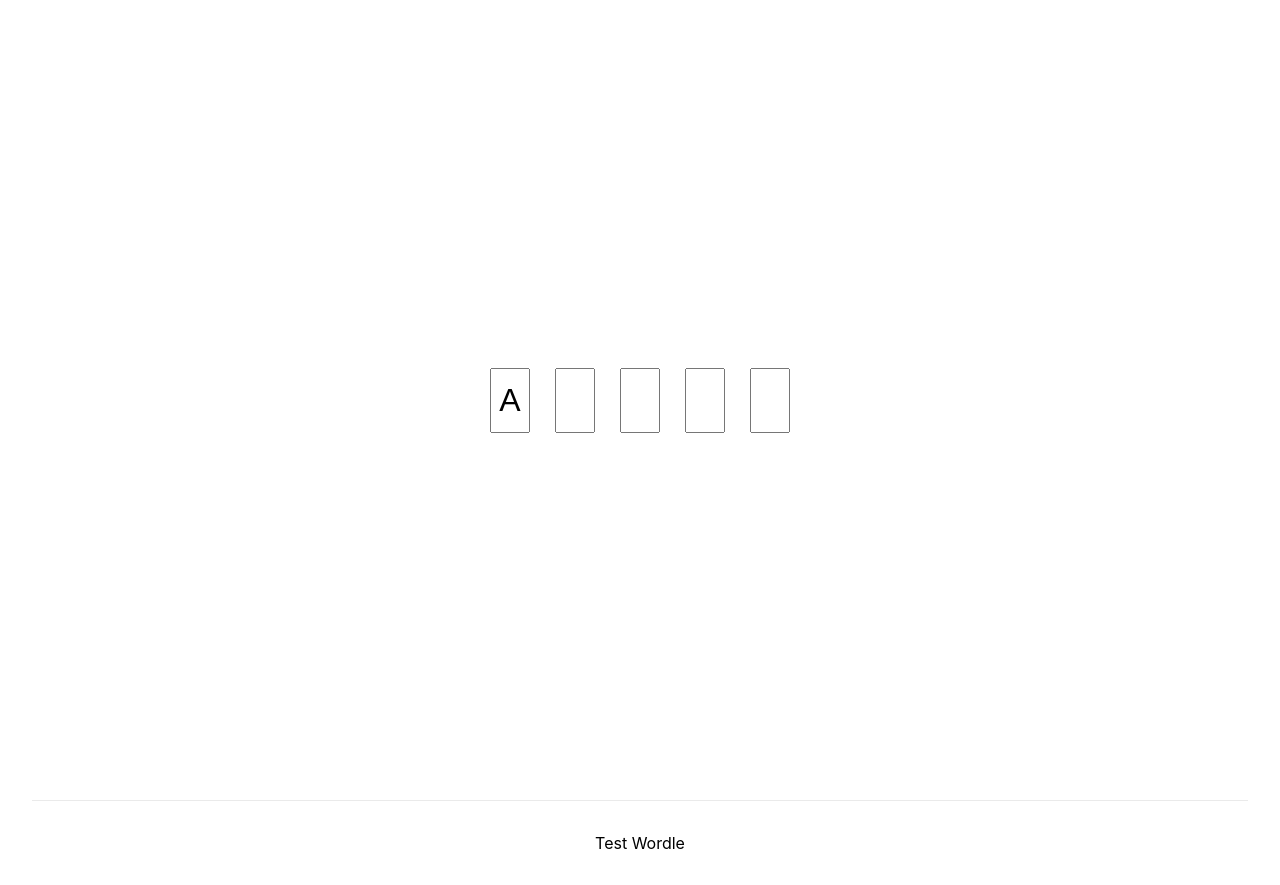
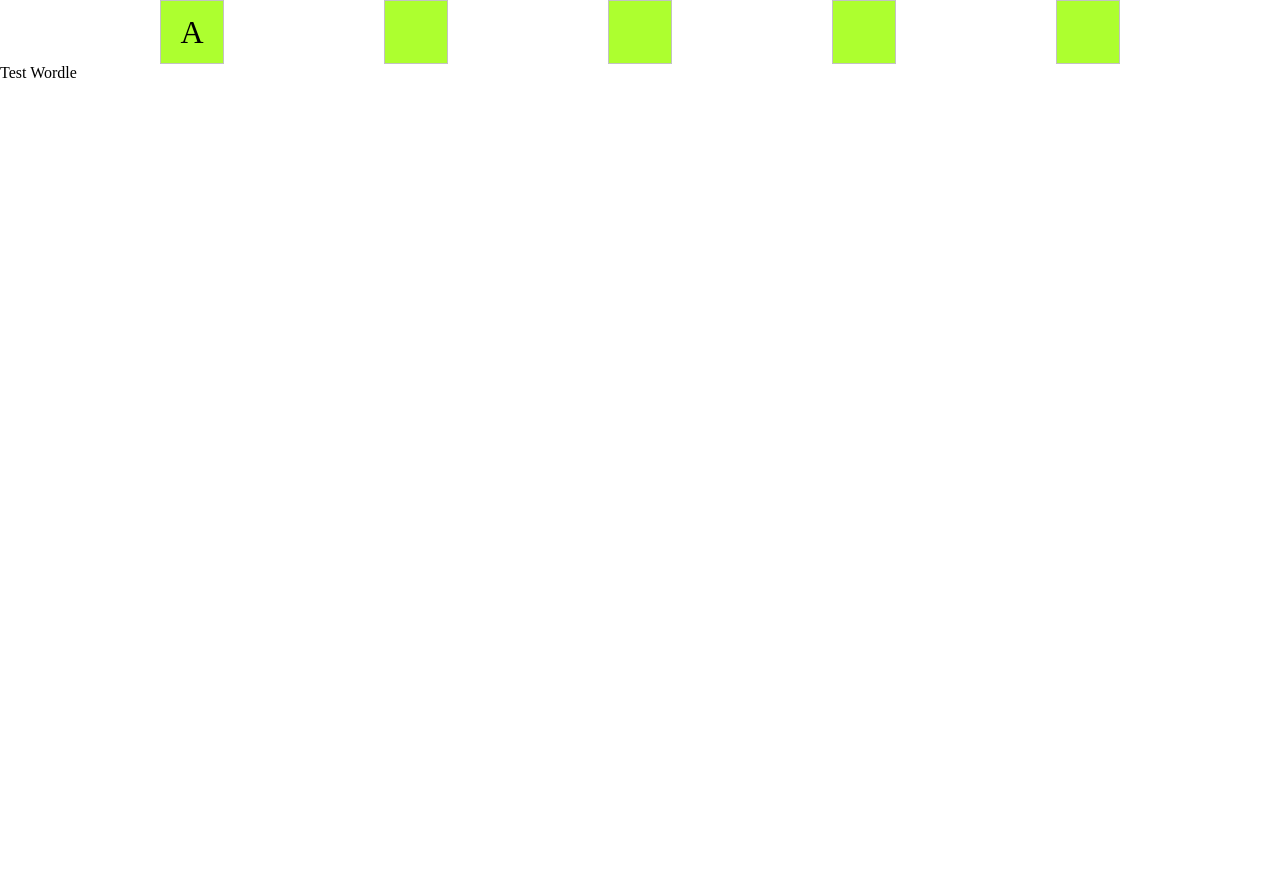
Before and after one commit to gzaxx/react-wordle-playground, a Next.js app: page / in a window 1280 px wide. After the commit the page ends 800 px from the top, so only its background shows below. Built offline with nearby package versions, Linux system fonts and the light colour scheme.

Commit message:
removed global styles and sass

```diff
--- a/components/Letter.tsx
+++ b/components/Letter.tsx
@@ -4,41 +4,38 @@ import styled, { css } from "styled-components";
 export interface LetterProps {
   value?: string;
   backgroundColor?: "white" | "yellow" | "grey" | "green";
-  tabIndex: number;
 }
 
-const Letter = ({
-  value = "",
-  backgroundColor = "white",
-  tabIndex,
-  ...props
-}: LetterProps) => {
-  return (
-    <>
-      <input
-        type="text"
-        tabIndex={tabIndex}
-        className={backgroundColor}
-        name="letter"
-        value={value}
-        {...props}
-      />
-    </>
-  );
-};
-
-export const StyledLetter = styled(Letter)`
-  width: 40px;
-  height: 65px;
+const LetterWrapper = styled.div`
+  display: inline-flex;
+  width: 62px;
+  height: 62px;
   font-size: 32px;
-  line-height: 65px;
+  line-height: 32px;
   text-align: center;
-  ${(props) => {
+  border: 1px solid #c2c2c2;
+  text-transform: uppercase;
+  align-items: center;
+  justify-content: center;
+  vertical-align: middle;
+  ${(props: LetterProps) => {
     switch (props.backgroundColor) {
       case "green":
         return css`
-          background-color: #fff;
+          background-color: greenyellow;
         `;
     }
   }}
 `;
+
+export const Letter = ({
+  value = "",
+  backgroundColor = "green",
+  ...props
+}: LetterProps) => {
+  return (
+    <LetterWrapper backgroundColor={backgroundColor} {...props}>
+      {value}
+    </LetterWrapper>
+  );
+};
--- a/components/WordRow.tsx
+++ b/components/WordRow.tsx
@@ -1,6 +1,6 @@
 import React from "react";
 import styled from "styled-components";
-import { StyledLetter } from "./Letter";
+import { Letter } from "./Letter";
 
 export interface WordRowProps {
   row: number;
@@ -23,14 +23,7 @@ export const WordRow = ({ row, letterCount, ...props }: WordRowProps) => {
     if (i == 0) {
       value = "A";
     }
-    letters.push(
-      <StyledLetter
-        {...key}
-        value={value}
-        tabIndex={key}
-        {...props}
-      ></StyledLetter>
-    );
+    letters.push(<Letter key={key} value={value} {...props}></Letter>);
   }
 
   return <Wrapper {...props}>{letters}</Wrapper>;
--- a/pages/_app.tsx
+++ b/pages/_app.tsx
@@ -1,4 +1,3 @@
-import "../styles/globals.css";
 import type { AppProps } from "next/app";
 import { createGlobalStyle, ThemeProvider } from "styled-components";
 
--- a/pages/index.tsx
+++ b/pages/index.tsx
@@ -1,22 +1,21 @@
 import type { NextPage } from "next";
 import Head from "next/head";
 import { WordRow } from "../components/WordRow";
-import styles from "../styles/Home.module.css";
 
 const Home: NextPage = () => {
   return (
-    <div className={styles.container}>
+    <div>
       <Head>
         <title>React Wordle</title>
         <meta name="description" content="React Wordle App" />
         <link rel="icon" href="/favicon.ico" />
       </Head>
 
-      <main className={styles.main}>
+      <main>
         <WordRow row={1} letterCount={5}></WordRow>
       </main>
 
-      <footer className={styles.footer}>Test Wordle</footer>
+      <footer>Test Wordle</footer>
     </div>
   );
 };
--- a/styles/Home.module.css
+++ /dev/null
@@ -1,116 +0,0 @@
-.container {
-  padding: 0 2rem;
-}
-
-.main {
-  min-height: 100vh;
-  padding: 4rem 0;
-  flex: 1;
-  display: flex;
-  flex-direction: column;
-  justify-content: center;
-  align-items: center;
-}
-
-.footer {
-  display: flex;
-  flex: 1;
-  padding: 2rem 0;
-  border-top: 1px solid #eaeaea;
-  justify-content: center;
-  align-items: center;
-}
-
-.footer a {
-  display: flex;
-  justify-content: center;
-  align-items: center;
-  flex-grow: 1;
-}
-
-.title a {
-  color: #0070f3;
-  text-decoration: none;
-}
-
-.title a:hover,
-.title a:focus,
-.title a:active {
-  text-decoration: underline;
-}
-
-.title {
-  margin: 0;
-  line-height: 1.15;
-  font-size: 4rem;
-}
-
-.title,
-.description {
-  text-align: center;
-}
-
-.description {
-  margin: 4rem 0;
-  line-height: 1.5;
-  font-size: 1.5rem;
-}
-
-.code {
-  background: #fafafa;
-  border-radius: 5px;
-  padding: 0.75rem;
-  font-size: 1.1rem;
-  font-family: Menlo, Monaco, Lucida Console, Liberation Mono, DejaVu Sans Mono,
-    Bitstream Vera Sans Mono, Courier New, monospace;
-}
-
-.grid {
-  display: flex;
-  align-items: center;
-  justify-content: center;
-  flex-wrap: wrap;
-  max-width: 800px;
-}
-
-.card {
-  margin: 1rem;
-  padding: 1.5rem;
-  text-align: left;
-  color: inherit;
-  text-decoration: none;
-  border: 1px solid #eaeaea;
-  border-radius: 10px;
-  transition: color 0.15s ease, border-color 0.15s ease;
-  max-width: 300px;
-}
-
-.card:hover,
-.card:focus,
-.card:active {
-  color: #0070f3;
-  border-color: #0070f3;
-}
-
-.card h2 {
-  margin: 0 0 1rem 0;
-  font-size: 1.5rem;
-}
-
-.card p {
-  margin: 0;
-  font-size: 1.25rem;
-  line-height: 1.5;
-}
-
-.logo {
-  height: 1em;
-  margin-left: 0.5rem;
-}
-
-@media (max-width: 600px) {
-  .grid {
-    width: 100%;
-    flex-direction: column;
-  }
-}
--- a/styles/globals.css
+++ /dev/null
@@ -1,16 +0,0 @@
-html,
-body {
-  padding: 0;
-  margin: 0;
-  font-family: -apple-system, BlinkMacSystemFont, Segoe UI, Roboto, Oxygen,
-    Ubuntu, Cantarell, Fira Sans, Droid Sans, Helvetica Neue, sans-serif;
-}
-
-a {
-  color: inherit;
-  text-decoration: none;
-}
-
-* {
-  box-sizing: border-box;
-}
```
Also changed, not shown: 1 other file (tests, documents, lock files or other folders).
